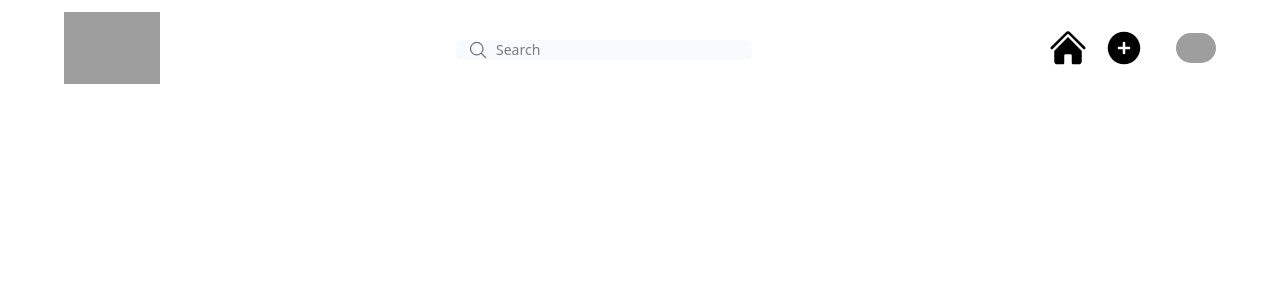
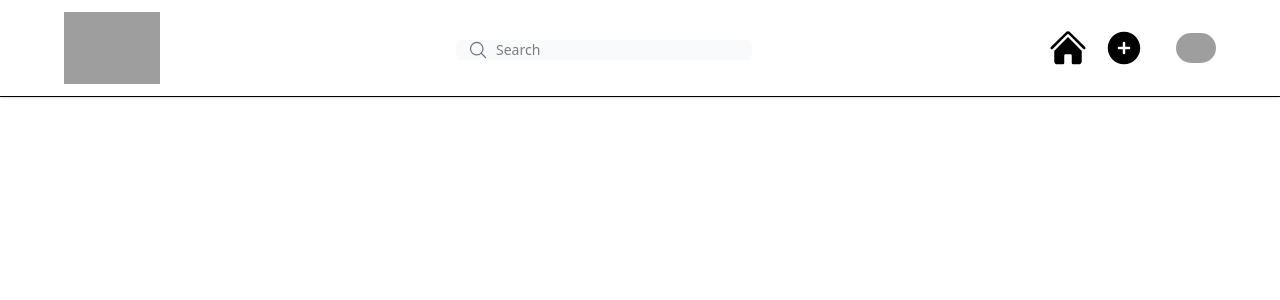
Before and after one commit to Dawitay/IGDawitCLone, a Next.js app: page / in a window 1280 px wide. Shown: the top 300 px of the page. Built offline with nearby package versions, Linux system fonts and the light colour scheme; grey boxes are pictures that could not be loaded.

Commit message:
implement sticky header

```diff
--- a/app/page.tsx
+++ b/app/page.tsx
@@ -6,6 +6,7 @@ export default function Home() {
       {/* Header */}
       <Header/>
       {/* Feeder */}
+
       {/* Modal */}
     </div>
   );
--- a/components/Header.js
+++ b/components/Header.js
@@ -5,6 +5,8 @@ import Home from '../app/page';
 
 export default function Header() {
   return (
+    <div className='shadow-sm border-b bg-white sticky top-0 z-50'>
+
     <div className="flex items-center justify-between max-w-6xl mx-4 xl:mx-auto">
 
       {/* Left */}
@@ -50,5 +52,6 @@ export default function Header() {
 
 
     </div>
+    </div>
   );
 }
```
